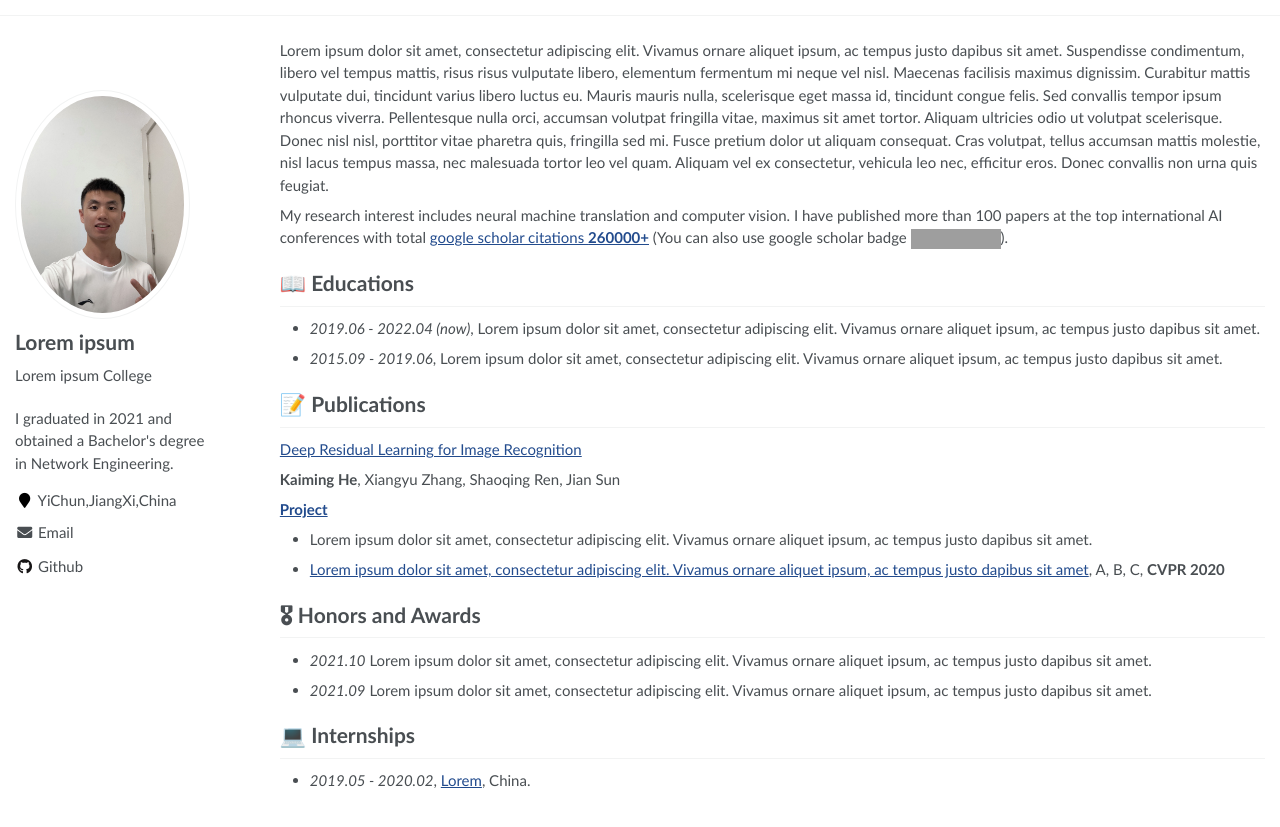
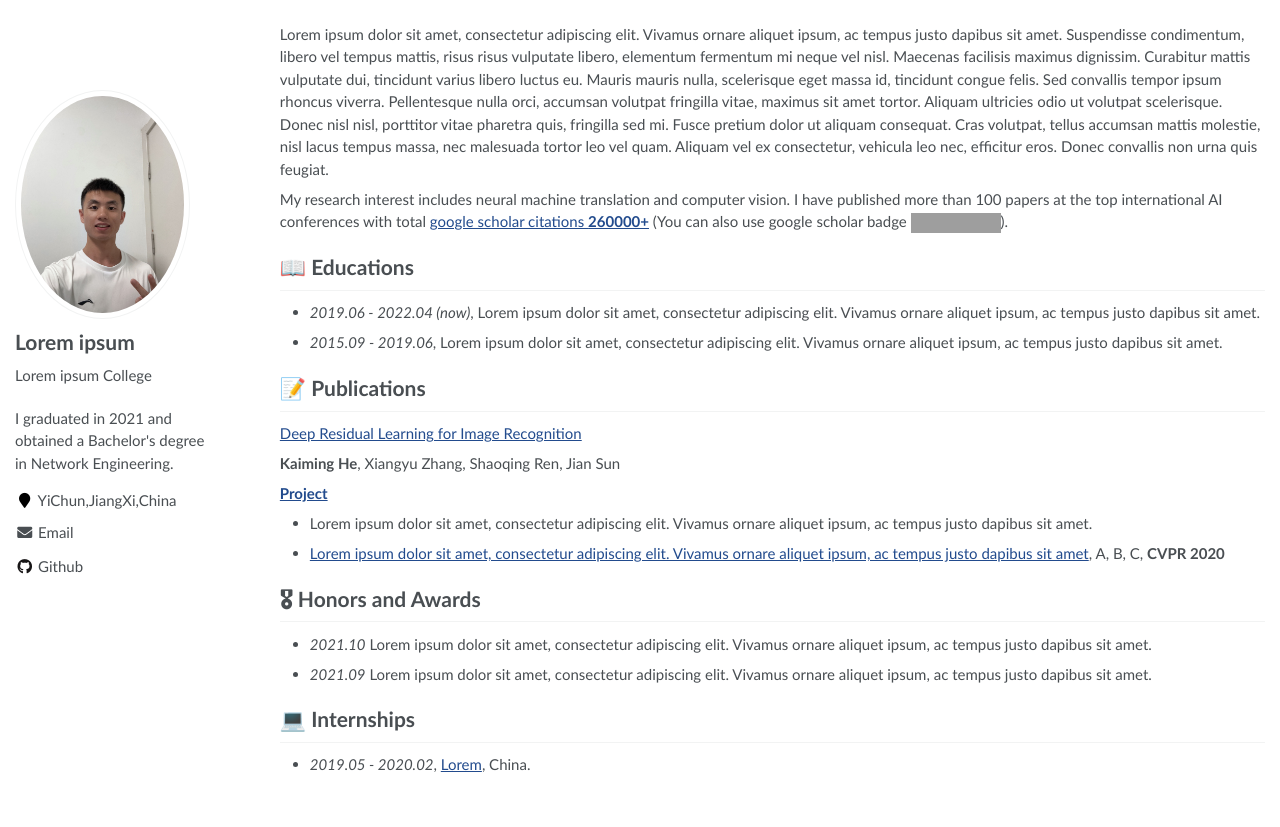
Before and after one commit to ChrisFanStar/chrisfanstar.github.io, a Jekyll site: the page built from _pages/about.md, in a window 1280 px wide. Shown: the top 827 px of the page. Built offline with Jekyll 4.4.1, drawn with Linux system fonts in a browser that asks for light colours; grey boxes are pictures that could not be loaded.

```diff
--- a/_includes/masthead.html
+++ b/_includes/masthead.html
@@ -1,10 +1,10 @@
-<div class="masthead">
+<!-- <div class="masthead">
   <div class="masthead__inner-wrap">
     <div class="masthead__menu">
       <nav id="site-nav" class="greedy-nav">
         <button><div class="navicon"></div></button>
         <ul class="visible-links">
-          <!-- <li class="masthead__menu-item masthead__menu-item--lg masthead__menu-home-item"><a href="#about-me">Homepage</a></li> -->
+          <li class="masthead__menu-item masthead__menu-item--lg masthead__menu-home-item"><a href="#about-me">Homepage</a></li>
           {% for link in site.data.navigation.main %}
             <li class="masthead__menu-item"><a href="{{ domain }}{{ link.url }}">{{ link.title }}</a></li>
           {% endfor %}
@@ -13,4 +13,4 @@
       </nav>
     </div>
   </div>
-</div>
+</div> -->
```
